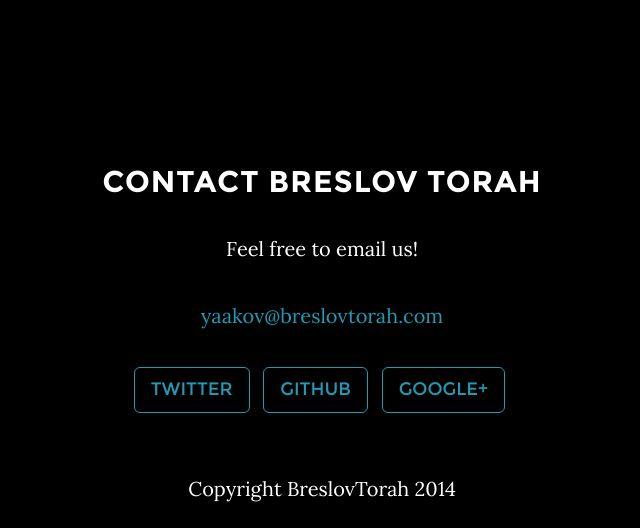
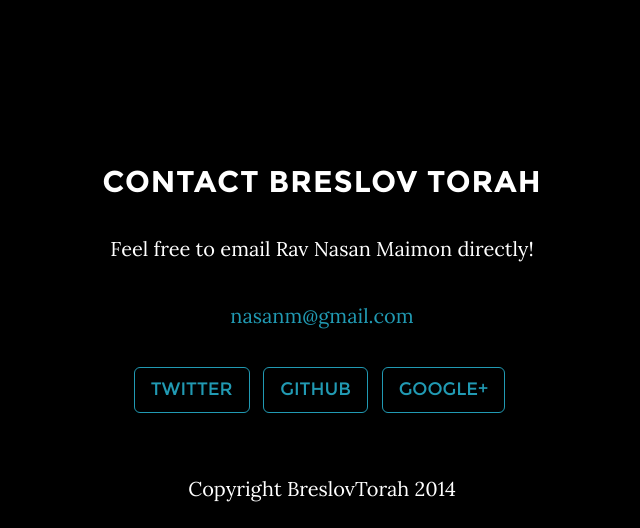
Before and after one commit to breslover/breslovtorah, a Django app: page /index.html in a window 1280 px wide. Shown: the part 3752-4280 px from the top of the page, without its empty margins (318-958 px from the left). Run offline with Django 3.2, Linux system fonts and the light colour scheme; data comes from the database, SQL or seed files in the repository; parts of the project's set-up code (start-up, migrations or seed data) failed here and were passed over; some libraries are stand-ins or nearby versions.

Commit message:
email to rav nasan

```diff
--- a/breslovtorah/frontpage/templates/base.html
+++ b/breslovtorah/frontpage/templates/base.html
@@ -215,8 +215,8 @@
         <div class="row">
             <div class="col-lg-8 col-lg-offset-2">
                 <h2>{% trans "Contact Breslov Torah" %}</h2>
-                <p>{% trans "Feel free to email us" %}!</p>
-                <p><a href="mailto:yaakov@breslovtorah.com">yaakov@breslovtorah.com</a>
+                <p>{% trans "Feel free to email Rav Nasan Maimon directly" %}!</p>
+                <p><a href="mailto:yaakov@breslovtorah.com">nasanm@gmail.com</a>
                 </p>
                 <ul class="list-inline banner-social-buttons">
                     <li>
```
